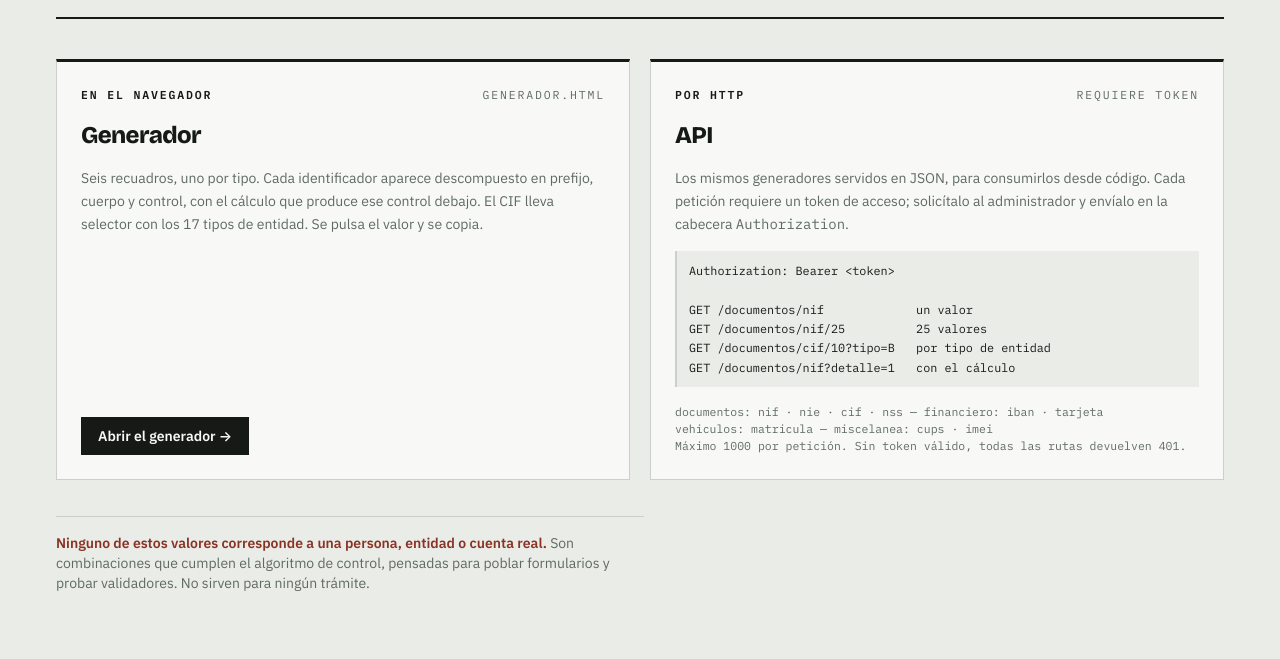
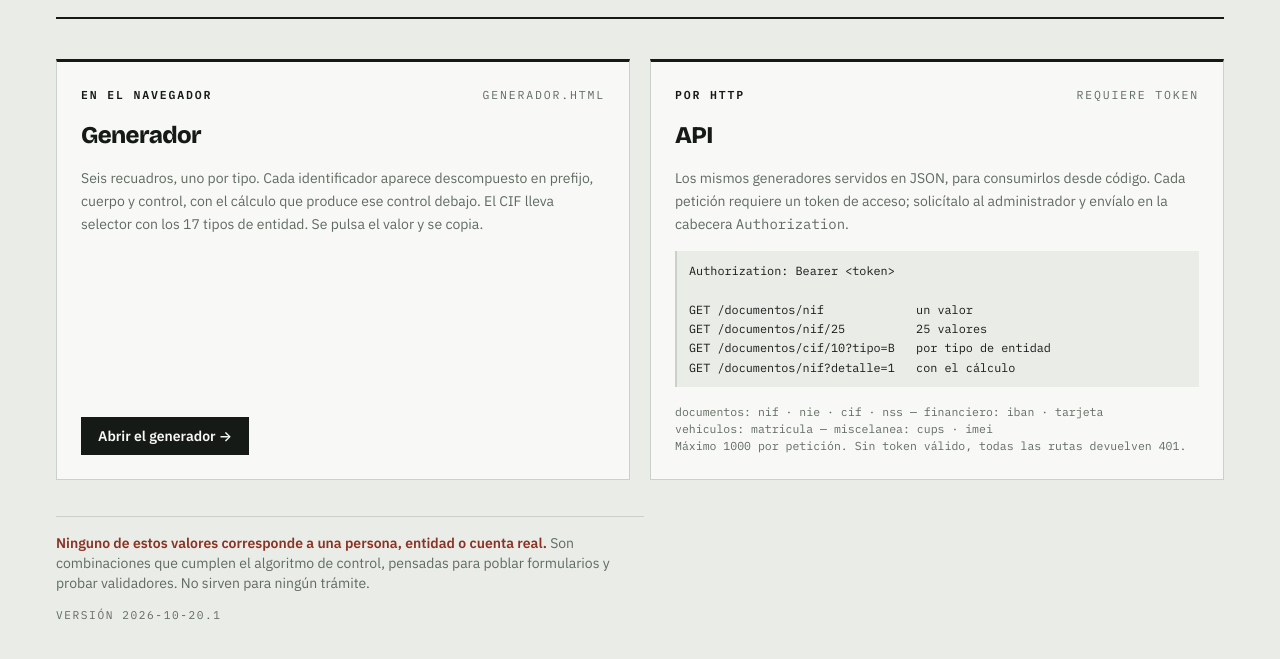
Before and after one commit to informaticadoslago/generador-fake-nif, a plain HTML site: page public/index.html in a window 1280 px wide. Shown: the part 257-916 px from the top of the page. Drawn offline with nearby package versions, Linux system fonts and the light colour scheme.

```diff
--- a/public/index.html
+++ b/public/index.html
@@ -106,6 +106,7 @@
     <span class="font-semibold text-mark">Ninguno de estos valores corresponde a una persona, entidad o cuenta real.</span>
     Son combinaciones que cumplen el algoritmo de control, pensadas para poblar formularios y probar validadores.
     No sirven para ningún trámite.
+    <p class="mt-3 font-mono text-[0.7rem] uppercase tracking-[0.14em]">versión 2026-10-20.1</p>
   </footer>
 
 </div>
```
Also changed, not shown: 2 other files.
